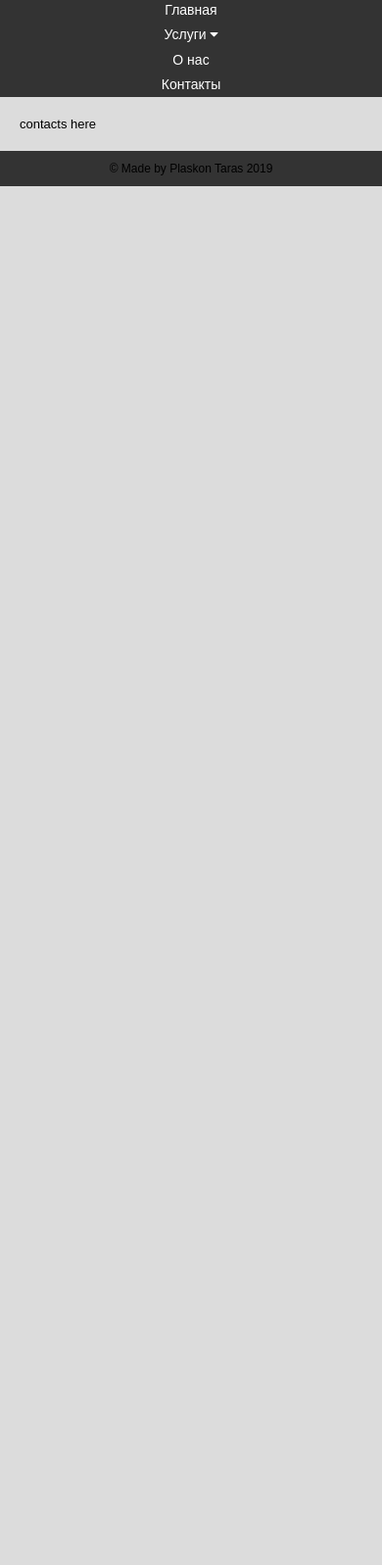
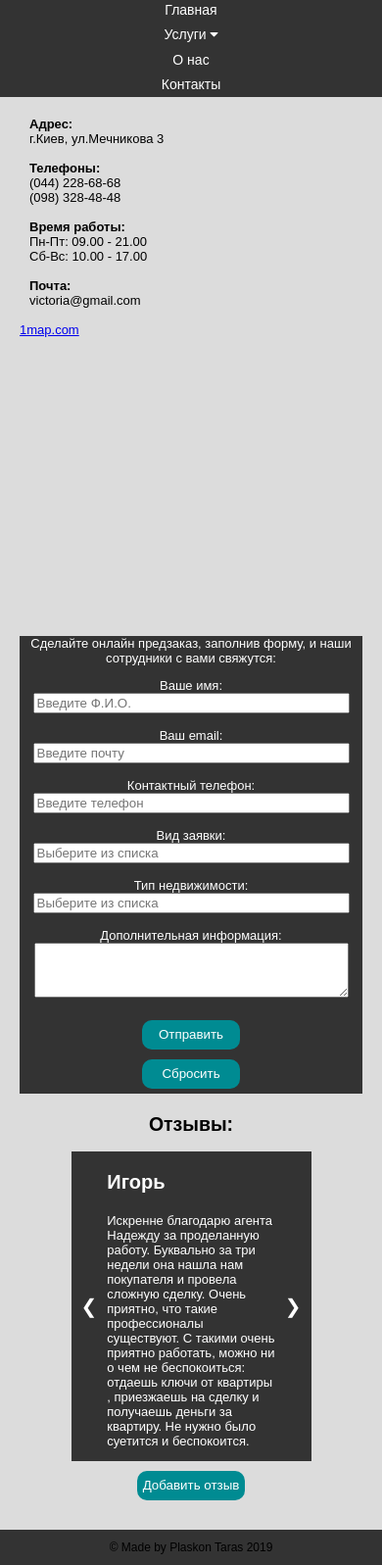
Before and after one commit to plaskontaras/project, a plain HTML site: page contacts.html in a window 390 px wide. Shown: the part 67-1664 px from the top of the page at 98% size. Before the commit the page ends 844 px from the top, so only its background shows below. Drawn offline with Linux system fonts and the light colour scheme; a script that the page names is missing.

Commit message:
create contacts and quicksold pages

```diff
--- a/contacts.html
+++ b/contacts.html
@@ -9,6 +9,7 @@
 	<link rel="stylesheet" type="text/css" href="style/contacts.css">
 	<script src="js/general.js" defer></script>
 	<script src="js/contacts.js" defer></script>
+	<script type="text/javascript" src="json/reviews.json"></script>
 	<title>Property Agency</title>
 
 </head>
@@ -48,7 +49,67 @@
 
 
 	<main class="contactsmain main">
-		contacts here
+
+		<div class="contactsmain__address-info">
+			<div class="contactsmain__info">
+				<div><b>Адрес:</b><br> г.Киев, ул.Мечникова 3</div><br>
+				<div><b>Телефоны:</b><br> (044) 228-68-68<br> (098) 328-48-48</div><br>
+				<div><b>Время работы:</b><br>Пн-Пт: 09.00 - 21.00<br>Сб-Вс: 10.00 - 17.00</div><br>
+				<div><b>Почта:</b><br>victoria@gmail.com</div><br>
+			</div>
+
+			<div class="contactsmain__map">
+				<div id="wrapper-9cd199b9cc5410cd3b1ad21cab2e54d3">
+					<div id="map-9cd199b9cc5410cd3b1ad21cab2e54d3"></div>
+				    <a href="https://1map.com/map-embed?embed_id=63102">1map.com</a>
+			  	</div>
+			</div>
+		</div>
+
+		<div class="contactsmain__pre-oreder">
+			<p>Сделайте онлайн предзаказ, заполнив форму, и наши сотрудники с вами свяжутся:</p>
+			<form action="#.php" method="post" class="contactsmain__form-container">
+
+				Ваше имя:<br>
+				<input type="text" name="userName" placeholder="Введите Ф.И.О." required><br><br>
+				Ваш email:<br>
+				<input type="email" name="userEmail" placeholder="Введите почту" required><br><br>
+				Контактный телефон:<br>
+				<input type="phone" name="userPhone" placeholder="Введите телефон" required><br><br>
+				Вид заявки:<br>
+				<input list="pre-order-type" name="pre-order-type" placeholder="Выберите из списка">
+				  <datalist id="pre-order-type">
+				    <option value="Покупка">
+				    <option value="Продажа">
+				    <option value="Аренда">
+				    <option value="Сдача в аренду">
+				  </datalist><br><br>
+				Тип недвижимости:<br>
+				<input list="property-type" name="property-type" placeholder="Выберите из списка">
+				  <datalist id="property-type">
+				    <option value="Квартира">
+				    <option value="Дом">
+				    <option value="Земельный участок">
+				    <option value="Коммерческая недвижимость">
+				  </datalist><br><br>
+				Дополнительная информация:<br>
+				<textarea name="additional-info"></textarea><br><br>
+				<div class="pre-order__buttons-container">
+					<input type="submit" value="Отправить" class="pre-order__buttons">
+					<input type="reset" value="Сбросить" class="pre-order__buttons">
+				</div>
+
+			</form>
+
+		</div>
+		<h2 class="review_header">Отзывы:</h2>
+		<div class="review__slider-container" id="review__slider-container">
+		    <a class="review__prev" onclick="plusSlides(-1)">❮</a>
+		    <a class="review__next" onclick="plusSlides(1)">❯</a>
+ 		</div>
+
+  		<input type="button" value="Добавить отзыв" onclick="addReview()" class="review__button">
+
 	</main>
 
 
@@ -57,5 +118,6 @@
 		<p>© Made by Plaskon Taras 2019</p>
 
 	</footer>
+
 </body>
 </html>
--- a/js/contacts.js
+++ b/js/contacts.js
@@ -0,0 +1,93 @@
+"use strict";
+//this funcion show map
+(function () {
+
+var setting = {"height":400,"width":700,"zoom":17,
+				"queryString":"улица Мечникова, 3, Киев, Украина",
+				"place_id":"ChIJe0Qe_QDP1EARAgJrw-qb2Rc","satellite":false,"centerCoord":[50.43752961922163,30.528857949999974],
+				"cid":"0x17d99beac36b0202","cityUrl":"/ukraine/kiev",
+				"id":"map-9cd199b9cc5410cd3b1ad21cab2e54d3","embed_id":"63102"};
+
+var d = document;
+var s = d.createElement('script');
+s.src = 'https://1map.com/js/script-for-user.js?embed_id=63102';
+s.async = true;
+s.onload = function (e) {
+  window.OneMap.initMap(setting)
+};
+var to = d.getElementsByTagName('script')[0];
+to.parentNode.insertBefore(s, to);
+
+})();
+
+// Code for add review. It will be stored in LocalStorage
+var reviewContainer = document.getElementById('review__slider-container');
+var arr;
+var lastElement = document.querySelector(".review__next");
+
+if ( localStorage.data == undefined ) {
+	arr = JSON.parse(data);
+} else {
+	arr = JSON.parse(localStorage.data);
+}
+
+for ( var i = 0; i < arr.length; i++) {
+	var div = document.createElement('div');
+	div.innerHTML = "<p>" + arr[i].name + "</p>" + arr[i].description + "</p>";
+	div.className = "review__Slide";
+	reviewContainer.insertBefore(div,lastElement);
+}
+
+function addReview() {
+	var userName = prompt("Введите ваше имя:","");
+	var userReview = prompt("Оставьте свой отзыв:","");
+
+	if (userName === null || userName === "" || userReview === null || userReview === "") {
+		alert('Вы не ввели информацию');
+		return;
+	}
+
+	arr[i] = {};
+	arr[i].name = userName;
+	arr[i].description = userReview;
+	var div = document.createElement('div');
+	div.innerHTML = "<p>" + arr[i].name + "</p>" + arr[i].description + "</p>";
+	div.className = "review__Slide";
+	reviewContainer.insertBefore(div,lastElement);
+	localStorage.data = JSON.stringify(arr);
+	i++;
+
+	slideIndex = i;
+	showSlides(slideIndex);
+}
+
+// code for slider
+var slideIndex = 1;
+
+showSlides(slideIndex);
+
+function plusSlides(n) {
+	showSlides(slideIndex += n);
+}
+
+function currentSlide(n) {
+	showSlides(slideIndex = n);
+}
+
+function showSlides(n) {
+	var slides = document.getElementsByClassName("review__Slide");
+
+	if (n > slides.length) {
+		slideIndex = 1;
+	}
+
+	if (n < 1) {
+		slideIndex = slides.length;
+	}
+
+	for ( var i = 0; i < slides.length; i++) {
+		slides[i].style.display = "none";
+	}
+
+	slides[slideIndex-1].style.display = "block";
+}
--- /dev/null
+++ b/json/reviews.json
@@ -0,0 +1 @@
+data = '[{ "name": "Игорь", "description": "Искренне благодарю агента Надежду за проделанную работу. Буквально за три недели она нашла нам покупателя и провела сложную сделку. Очень приятно, что такие профессионалы существуют. С такими очень приятно работать, можно ни о чем не беспокоиться: отдаешь ключи от квартиры , приезжаешь на сделку и получаешь деньги за квартиру. Не нужно было суетится и беспокоится."},{ "name": "Надя", "description": "Мы обратились в агентство недвижимости «Виктория», когда на рынке было затишье, боялись что долго ничего не продадим. Но к счастью, нам довольно быстро нашли покупателя на нашу квартиру, за что мы очень благодарны. Дальше нам помогли с покупкой квартиры в новостройке. Очень понимающий и ответственный подход, спасибо!"},{ "name": "Олег Степанович", "description": "Спасибо, очень помогли. Всем рекомендую."}]';
--- a/style/contacts.css
+++ b/style/contacts.css
@@ -0,0 +1,149 @@
+.contactsmain__address-info {
+	display: flex;
+	justify-content: space-around;
+}
+
+.contactsmain__map {
+	width: 50%;
+	overflow: hidden;
+}
+
+.contactsmain__pre-oreder {
+	width: 70%;
+	margin: 30px auto;
+	background-color: #333;
+	color: #fff;
+	text-align: center;
+}
+
+.contactsmain__form-container > input {
+	width: 50%;
+	height: 20px;
+}
+
+.contactsmain__form-container textarea {
+	width: 50%;
+	height: 50px;
+}
+.pre-order__buttons-container {
+	width: 50%;
+	margin: auto;
+}
+.pre-order__buttons {
+	margin: 10px;
+	width: 100px;
+	height: 30px;
+	background-color: #008b92;
+	color: #fff;
+	border: none;
+	border-radius: 10px;
+}
+
+.pre-order__buttons:hover {
+	cursor: pointer;
+	background-color: #fff;
+	color: #000;
+}
+
+@media (max-width: 600px) {
+	.contactsmain__address-info {
+		flex-direction: column;
+	}
+
+	.contactsmain__map {
+		width: 100%;
+		height: 300px;
+		overflow: hidden;
+	}
+
+	.contactsmain__pre-oreder {
+		width: 100%;
+		margin: 20px 0;
+	}
+
+	.contactsmain__form-container > input {
+		width: 90%;
+		height: 15px;
+	}
+
+	.contactsmain__form-container textarea {
+		width: 90%;
+	}
+
+	.pre-order__buttons {
+		margin: 5px;
+		height: 30px;
+	}
+
+	.contactsmain__info {
+		padding-left: 10px;
+	}
+}
+
+@media (min-width: 601px) and (max-width: 900px){
+	.contactsmain__pre-oreder {
+		width: 90%;
+	}
+}
+
+
+/*Review*/
+.review__slider-container {
+width: 70%;
+min-height: 200px;
+background-color: #333;
+color: #fff;
+margin: auto;
+display: flex;
+justify-content: space-between;
+align-items: center;
+}
+
+.review__Slide {
+  display: none;
+}
+.review__prev,
+.review__next {
+  cursor: pointer;
+  padding: 10px;
+  color: #fff;
+  font-size: 20px;
+  border-radius: 5px;
+}
+
+.review__Slide p:first-child {
+  font-weight: bold;
+  font-size: 20px;
+}
+
+.review_header {
+	text-align: center;
+}
+
+.review__button {
+	margin: 10px auto;
+	height: 30px;
+	background-color: #008b92;
+	color: #fff;
+	border: none;
+	border-radius: 10px;
+	display: block;
+}
+
+.review__button:hover {
+	cursor: pointer;
+	background-color: #333;
+}
+
+/*Styles only for IE 10+*/
+@media screen and (-ms-high-contrast: active), (-ms-high-contrast: none) {
+
+    .review__slider-container,
+    .review_header,
+    .review__button {
+		display: none;
+	}
+
+
+
+}
```
Also changed, not shown: js/quicksoldproperty.js (+7 -2 lines), quicksoldproperty.html (+39 -2 lines), style/quicksoldproperty.css (+68 -4 lines).
